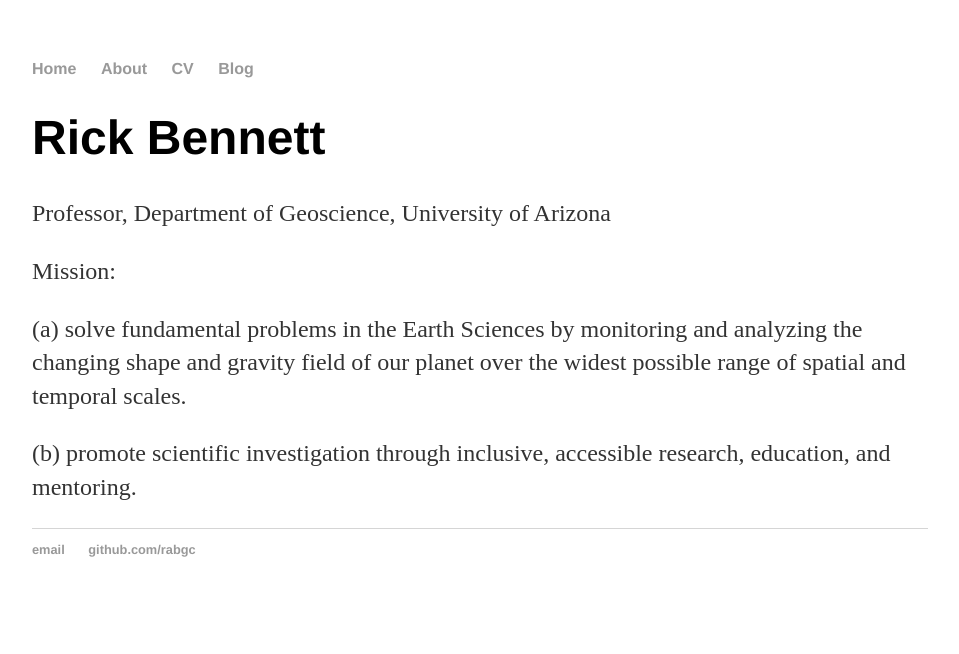
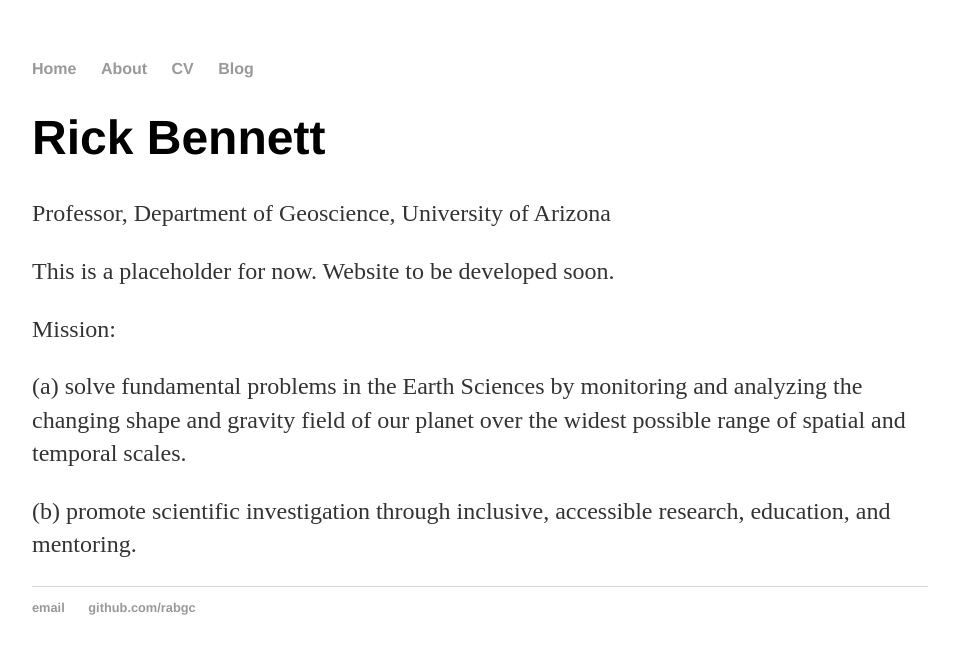
Before and after one commit to rabgc/rabgc.github.io, a Jekyll site: the page built from about/index.html, in a window 1280 px wide. Shown: the top 654 px of the page, without its empty margins (160-1119 px from the left). Built offline with Jekyll 4.4.1, drawn with Linux system fonts in a browser that asks for light colours.

Commit message:
Update index.html

```diff
--- a/about/index.html
+++ b/about/index.html
@@ -5,6 +5,7 @@
 <div class="blurb">
 	<h1>Rick Bennett</h1>
 	<p>Professor, Department of Geoscience, University of Arizona</p>
+	<p>This is a placeholder for now. Website to be developed soon.</p>
 	<p> Mission:</p>
 	<p>(a) solve fundamental problems in the Earth Sciences by monitoring and analyzing the changing shape and gravity field of our planet over the widest possible range of spatial and temporal scales.</p>
 	<p>(b) promote scientific investigation through inclusive, accessible research, education, and mentoring. </p>
```
